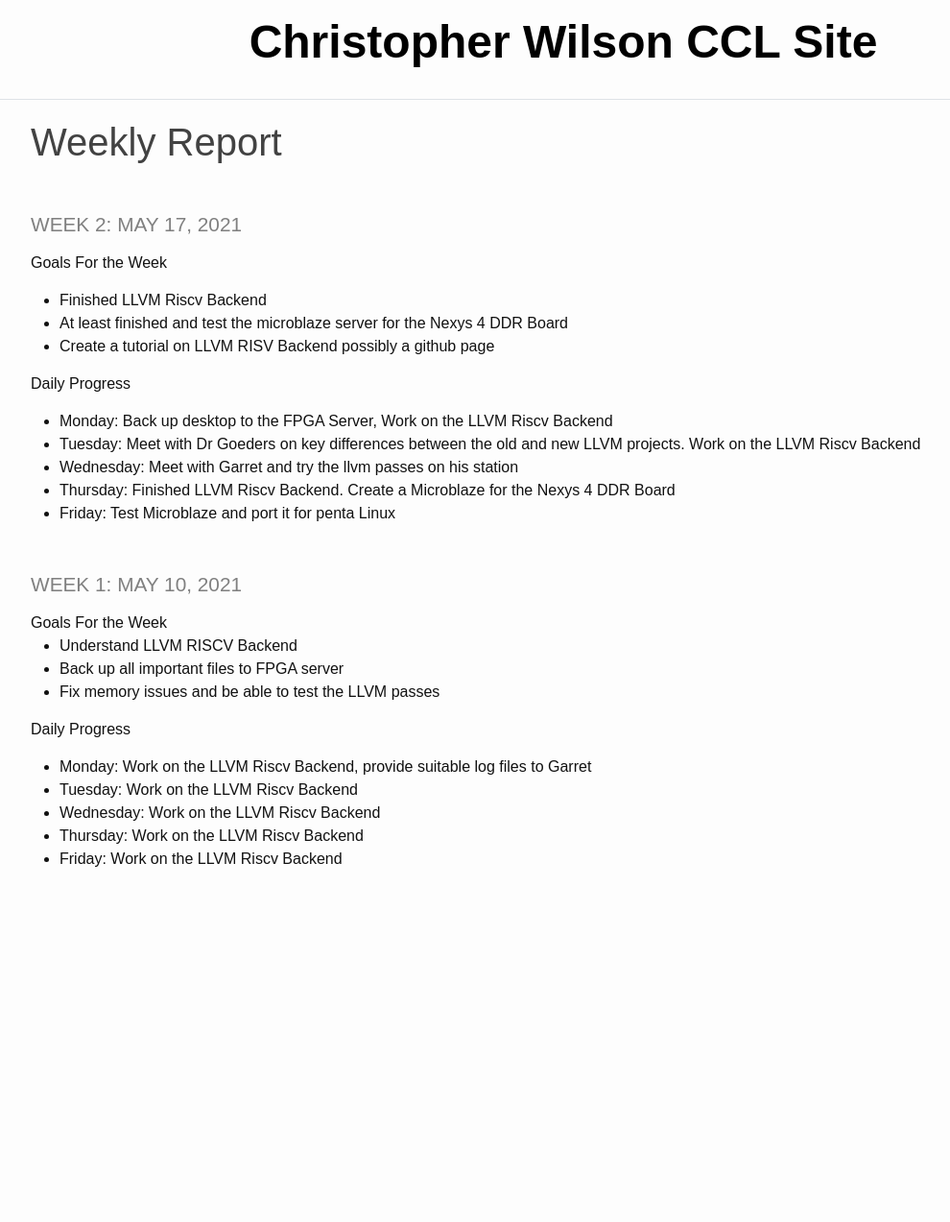
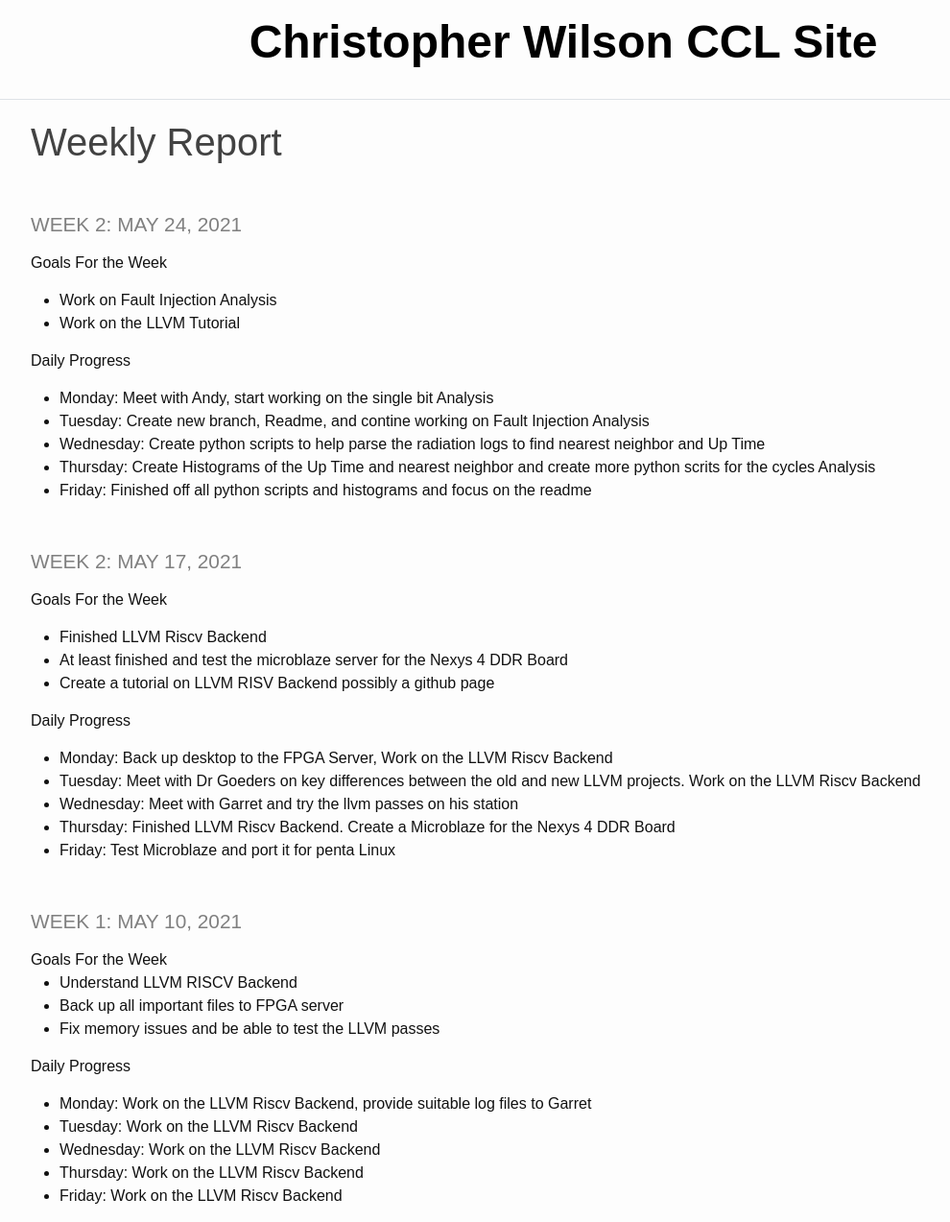
Before and after one commit to chriswils95/chriswils.github.io, a Jekyll site: the page built from _pages/log.md, in a window 1280 px wide and 1273 px high. Shown: the whole window at 96% size, without its empty margins (53-1043 px from the left). Built offline with Jekyll 4.4.1, drawn with Linux system fonts in a browser that asks for light colours.

Commit message:
Add weekly updates

```diff
--- a/_pages/log.md
+++ b/_pages/log.md
@@ -2,6 +2,21 @@
 layout: default
 title: Weekly Report
 ---
+
+### Week 2: May 24, 2021
+
+Goals For the Week
+
+- Work on Fault Injection Analysis
+- Work on the LLVM Tutorial
+
+Daily Progress
+
+- **Monday**: Meet with Andy, start working on the single bit Analysis
+- **Tuesday**: Create new branch, Readme, and contine working on Fault Injection Analysis
+- **Wednesday**: Create python scripts to help parse the radiation logs to find nearest neighbor and Up Time
+- **Thursday**: Create Histograms of the Up Time and nearest neighbor and create more python scrits for the cycles Analysis
+- **Friday**: Finished off all python scripts and histograms and focus on the readme
 
 ### Week 2: May 17, 2021
 
```
